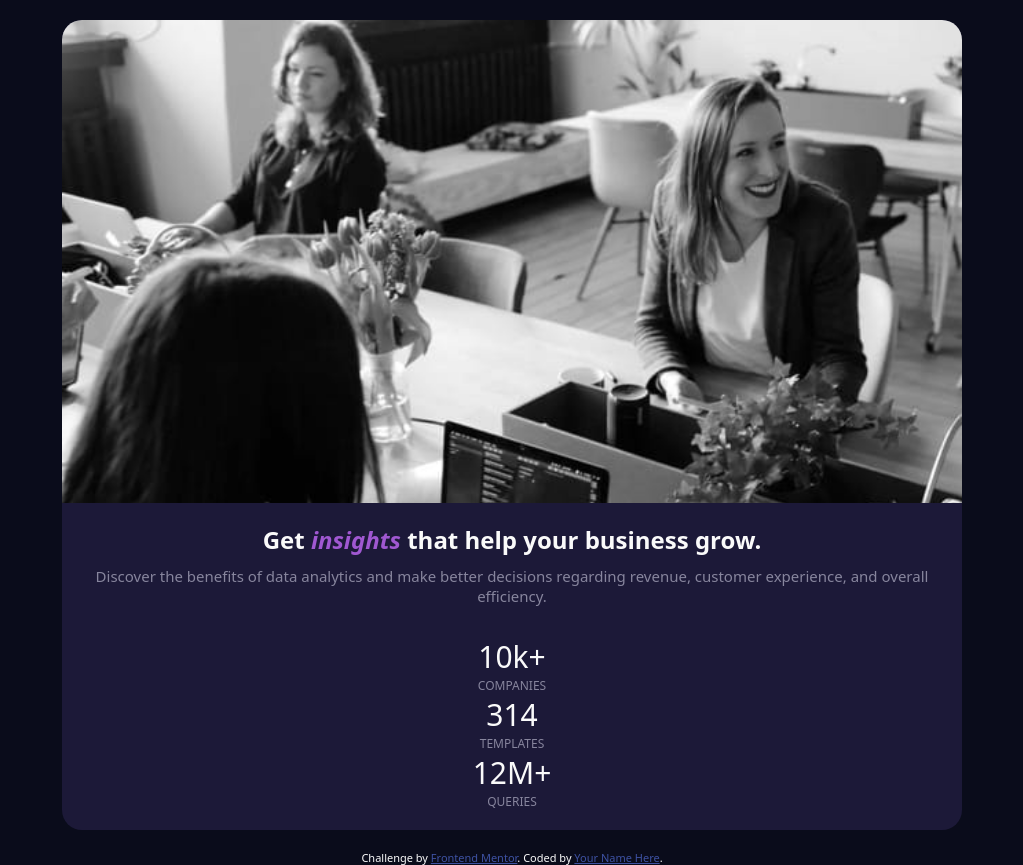
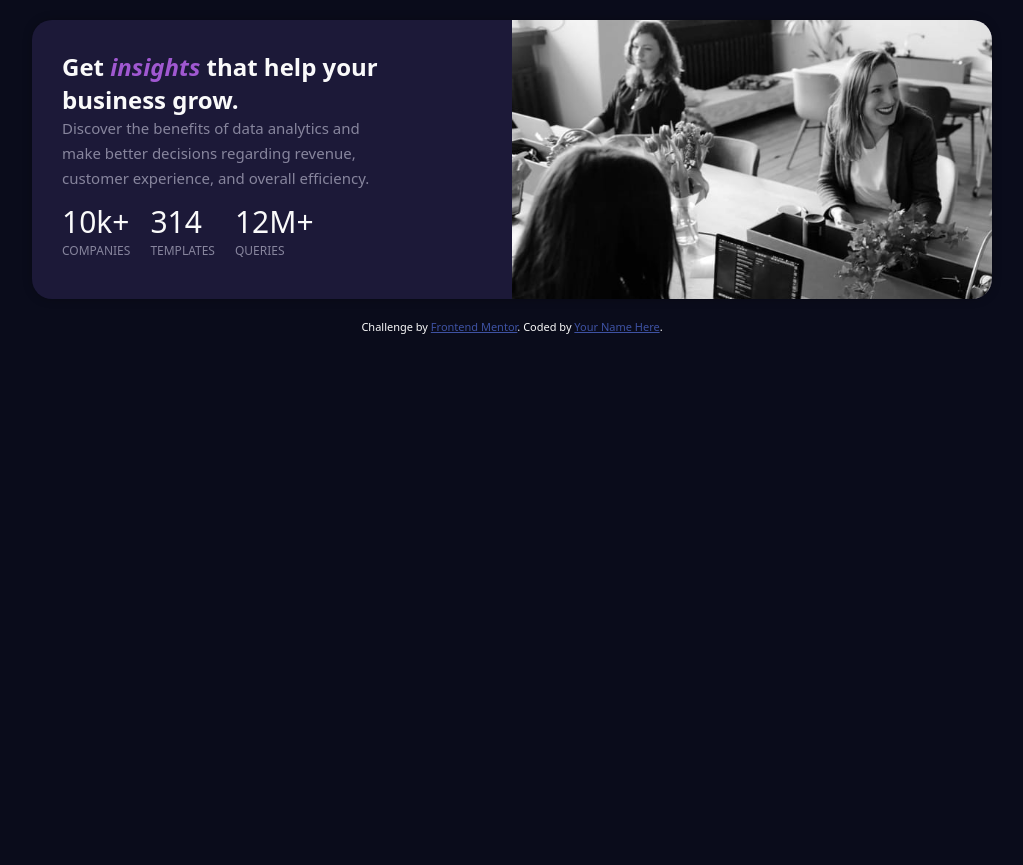
Before and after one commit to tetsudaux/challenge-stats-card, a plain HTML site: page stats-preview-card-component-main/index.html in a window 1280 px wide. Shown: the whole page, without its empty margins (128-1151 px from the left). After the commit the page ends 800 px from the top, so only its background shows below. Drawn offline with Linux system fonts and the light colour scheme.

Commit message:
Desktop Version

```diff
--- a/stats-preview-card-component-main/desktop.css
+++ b/stats-preview-card-component-main/desktop.css
@@ -0,0 +1,36 @@
+
+.card {
+    flex-direction: row;
+    flex-wrap: wrap;
+}
+
+.card-content {
+    width: 50%;
+    order: 1;
+    padding: 20px 0 40px 20px;
+}
+.card-text {
+    width: 75%;
+    padding: 10px;
+
+}
+.card-image {
+    background: rgba(191, 85, 236, 0.5), url('./images/image-header-desktop.jpg');
+    border-radius: 0 20px 20px 0;
+    width: 50%;
+    height: auto;
+    order: 2;
+}
+.card-stats {
+    flex-direction: row;
+
+}
+.card-stats-item {
+    margin: 0 10px;
+}
+.card-text {
+    text-align: start;
+}
+.card-stats {
+    text-align: start;
+}
--- a/stats-preview-card-component-main/index.html
+++ b/stats-preview-card-component-main/index.html
@@ -8,7 +8,7 @@
 
   <title>Frontend Mentor | Stats preview card component</title>
   <link rel="stylesheet" href="style.css">
-  <link rel="stylesheet" href="desktop.css">
+  <link rel="stylesheet" media="only screen and (min-width: 960px)" href="desktop.css">
   <!-- Feel free to remove these styles or customise in your own stylesheet 👍 -->
   <style>
     .attribution { font-size: 11px; text-align: center; }
@@ -18,18 +18,26 @@
 <body>
 <div class="card">
   <div class="card-image">
-    <img src="./images/image-header-mobile.jpg" alt="">
   </div>
+  <div class="card-content">
     <div class="card-text">
       <h2>Get <em>insights</em> that help your business grow.</h2>
       <p class="card-text-description">Discover the benefits of data analytics and make better decisions regarding revenue, customer
         experience, and overall efficiency.</p>
     </div>
     <div class="card-stats">
-    <p class="card-stats-number">10k+</p><p class="card-stats-title">companies</p>
-    <p class="card-stats-number">314<p class="card-stats-title">templates</p>
-    <p class="card-stats-number">12M+<p class="card-stats-title">queries</p>
+      <div class="card-stats-item">
+        <p class="card-stats-number">10k+</p><p class="card-stats-text">companies</p>
       </div>
+      <div class="card-stats-item">
+        <p class="card-stats-number">314<p class="card-stats-text">templates</p>
+      </div>
+      <div class="card-stats-item">
+        <p class="card-stats-number">12M+<p class="card-stats-text">queries</p>
+      </div>
+    </div>
+  </div>
+
 </div>
 
   <div class="attribution">
--- a/stats-preview-card-component-main/style.css
+++ b/stats-preview-card-component-main/style.css
@@ -16,24 +16,29 @@ body {
 .card {
     width: 75vw;
     min-width: 300px;
-    max-width: 900px;
+    max-width: 1200px;
     display: flex;
     flex-wrap: wrap;
     flex-direction: column;
     margin: 20px auto;
     background-color: #1C1938;
     border-radius: 20px;
-    padding-bottom: 20px;
+    box-shadow: 0 0 10px rgba(0, 0, 0, 0.25);
 }
 
 .card-image {
     border-radius: 20px 20px 0 0;
-    overflow: hidden;
+    background-image: url('./images/image-header-mobile.jpg');
+    background-color: purple;
+    background-size: cover;
+    height: 25rem;
+
 }
-.card-image img {
-    width: 100%;
-    filter: url('#purple-sepia');
+
+.card-content {
+
 }
+
 .card-text {
     text-align: center;
     padding: 20px;
@@ -54,7 +59,8 @@ p {
 }
 
 .card-text-description {
-    margin: 10px;
+    line-height: 2.5rem;
+
     color: #87859D;
 }
 
@@ -67,8 +73,11 @@ p {
 .card-stats-number {
     font-size: 3rem;
 }
-.card-stats-title {
+.card-stats-text {
     color: #87859D;
     text-transform: uppercase;
     font-size: 1.2rem;
 }
+.card-stats-item {
+    margin: 10px 0;
+}
```
Lines whose indentation alone changed are shown as unchanged.
